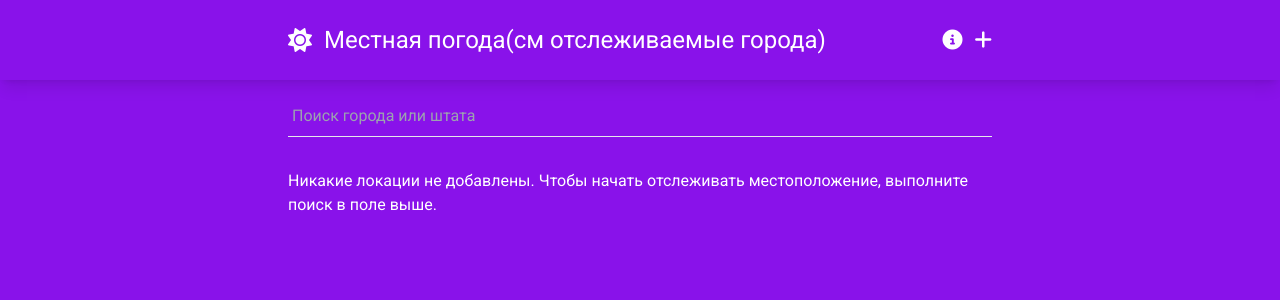
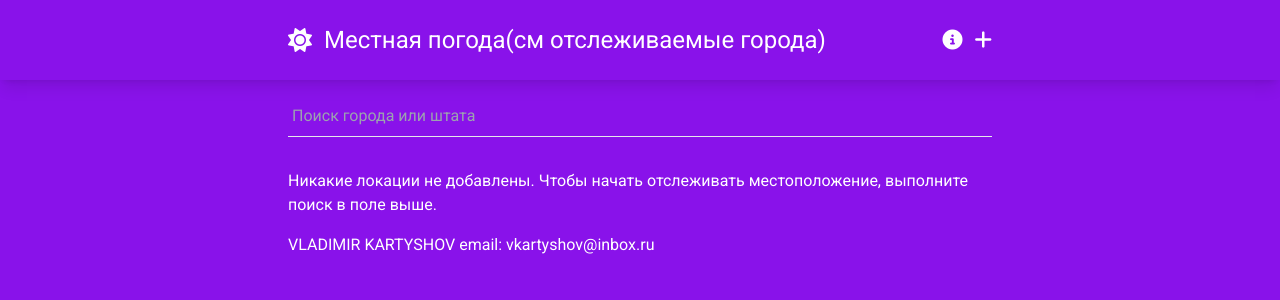
Before and after one commit to KRATOSru/weather-app, a Vue app: page / in a window 1280 px wide. Shown: the top 300 px of the page. Built offline with nearby package versions, Linux system fonts and the light colour scheme.

Commit message:
email added

```diff
--- a/src/views/HomeView.vue
+++ b/src/views/HomeView.vue
@@ -42,6 +42,7 @@
           <CityCardSkeleton/>
         </template>
       </Suspense>
+      <p>VLADIMIR KARTYSHOV email: vkartyshov@inbox.ru</p>
     </div>
   </main>
 </template>
```
